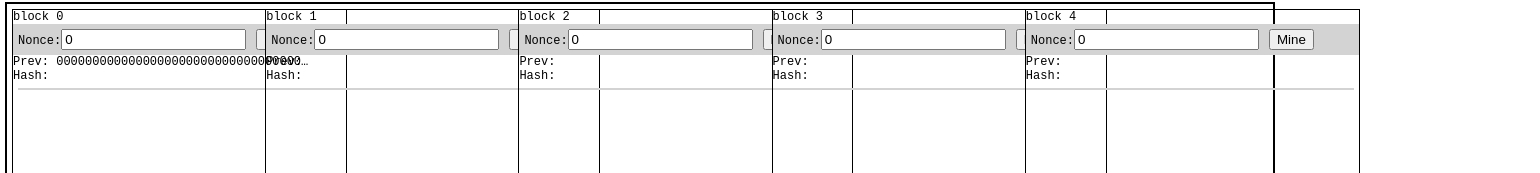
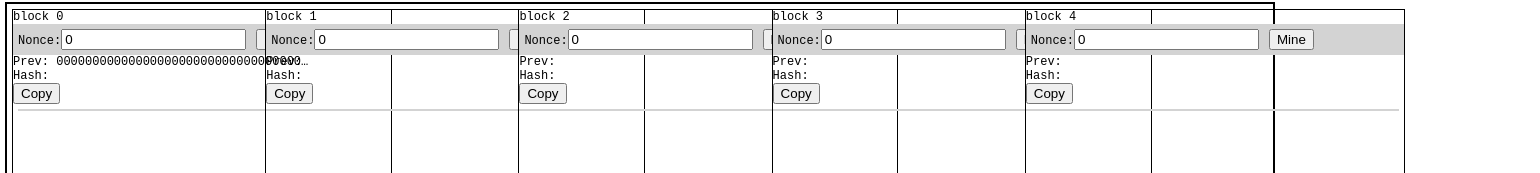
Before and after one commit to nikalmus/img-block, a React (Create React App) app: page / in a window 1280 px wide. Shown: the part 159-332 px from the top of the page, 1540 px wide, since content can reach past the window. Built offline with nearby package versions, Linux system fonts and the light colour scheme.

Commit message:
copy hash

```diff
--- a/src/Hash.js
+++ b/src/Hash.js
@@ -4,6 +4,12 @@ const Hash = ({ prev, hash, setHash, setPrev }) => {
   const [visibleDiv, setVisibleDiv] = useState(true);
   const [inputValue, setInputValue] = useState(prev);
   const [visibleInput, setVisibleInput] = useState(false);
+
+  const copyToClipBoard = async (txt) => {
+    try {
+      await navigator.clipboard.writeText(txt);
+    } catch (err) {}
+  };
 
   const handleDivClick = () => {
     setVisibleDiv(false);
@@ -41,6 +47,7 @@ const Hash = ({ prev, hash, setHash, setPrev }) => {
       )}
       {visibleInput && inputBox}
       <div className="hash">Hash: {hash}</div>
+      <button onClick={() => copyToClipBoard(hash)}>Copy</button>
     </>
   );
 };
--- a/src/index.css
+++ b/src/index.css
@@ -40,7 +40,7 @@ img {
 .block{
   display: grid;
   grid-template-columns: 3fr 1fr;
-  width: 460px;
+  width: 520px;
 }
 
 .block-header {
@@ -51,9 +51,9 @@ img {
   display:inline-block; /* nonce and Mine button horizontal */
 }
 
-.hash{
+.hash  {
+  width: 300px;
   white-space: nowrap; /* does not print hashes on a new line after "Prev" or "Hash" */
-  width: 300px;
   overflow: hidden;
   text-overflow: ellipsis;
 }
```
